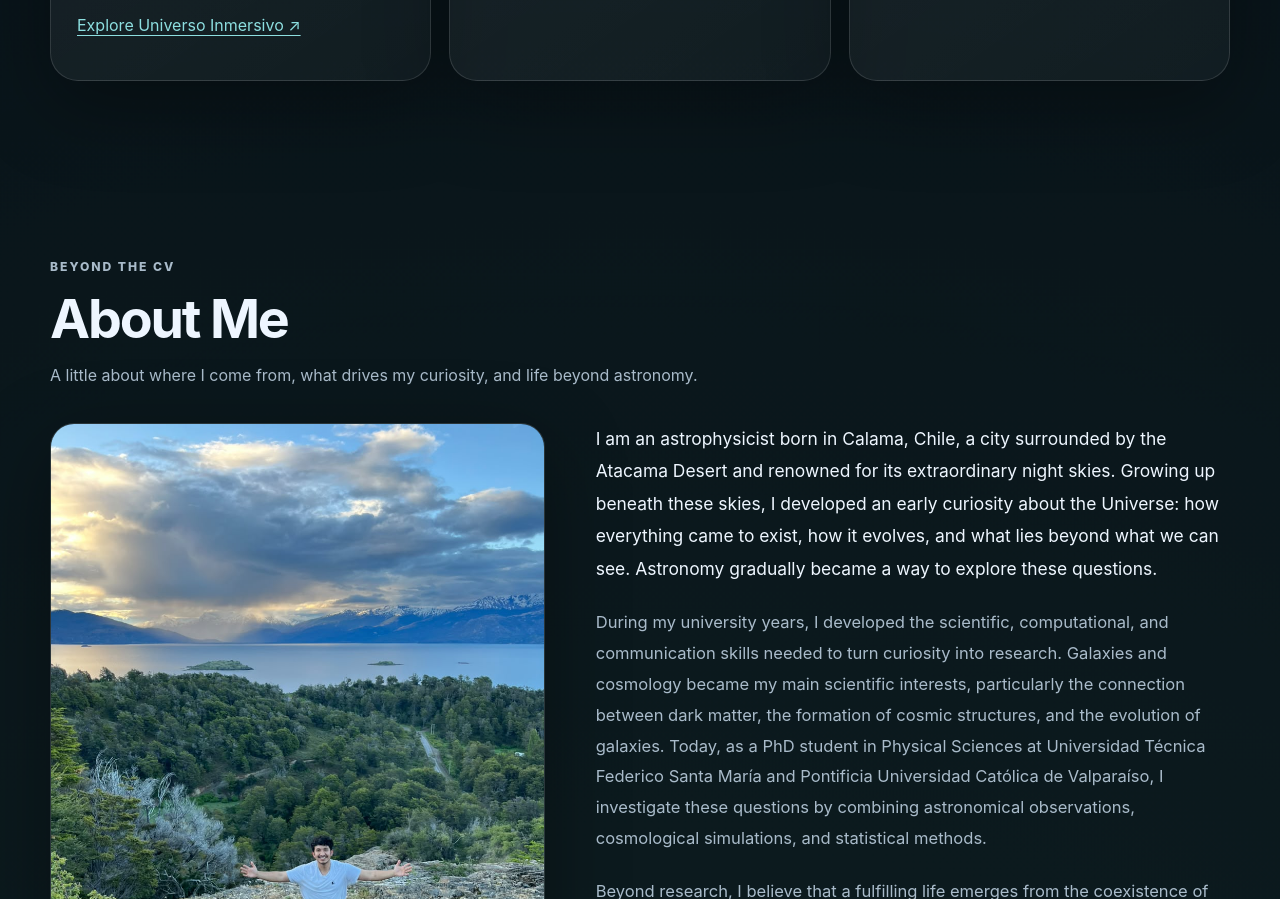
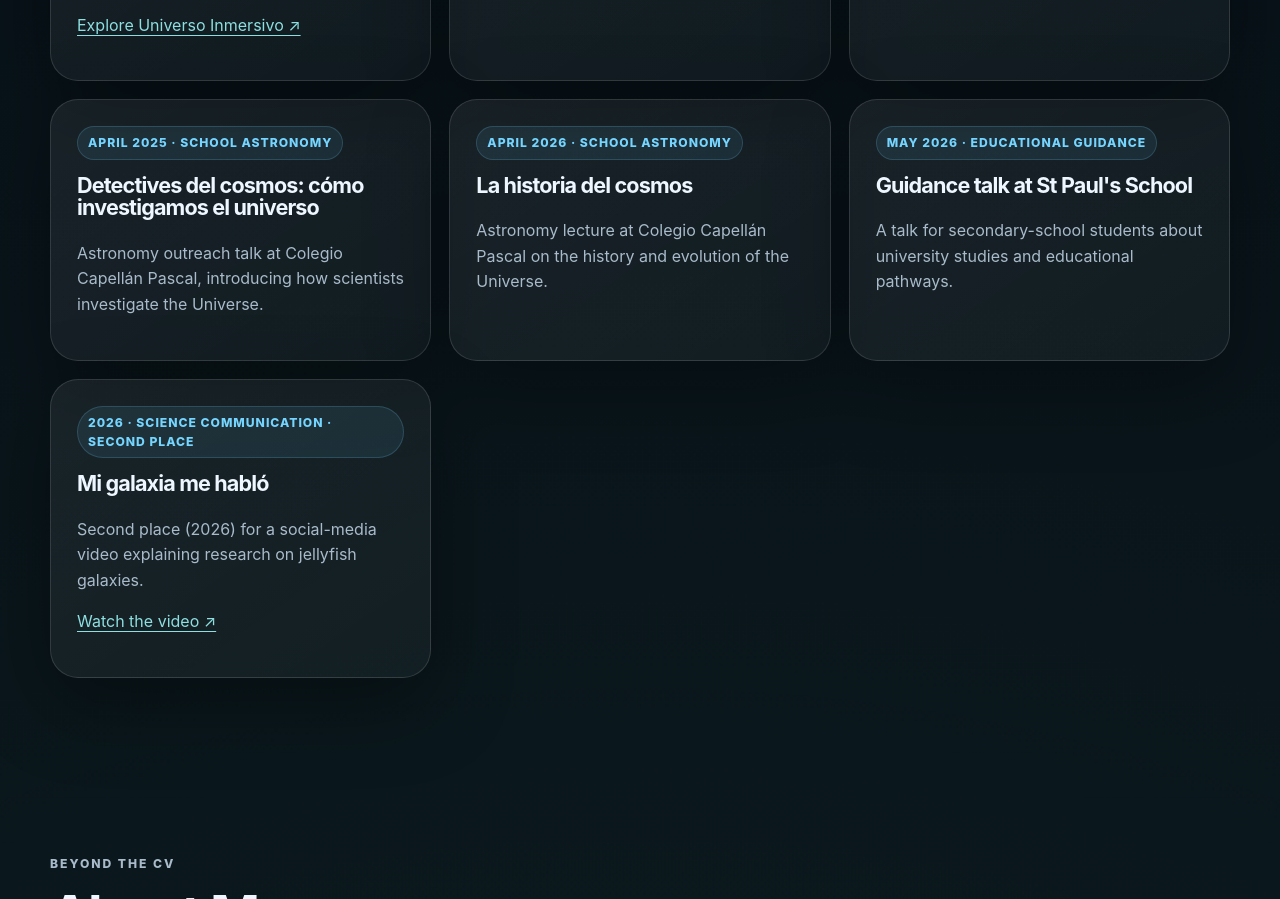
Before and after one commit to ignacioquirozc/ignacioquirozc.github.io, a plain HTML site: page index.html in a window 1280 px wide. Shown: the part 5776-6675 px from the top of the page. Drawn offline with Linux system fonts and the light colour scheme; animation ran at ten frames a second.

Commit message:
Add files via upload

```diff
--- a/index.html
+++ b/index.html
@@ -215,6 +215,27 @@
 <h3>Trazando el impacto del medio intra-cúmulo en galaxias Jellyfish con ayuda de Ciencia Ciudadana</h3>
 <p><span data-i18n="t111">Spanish-language scientific outreach talk about the intracluster environment and citizen-science classification of jellyfish galaxies.</span></p>
 </article>
+<article class="research-card reveal">
+<span class="tag"><span data-i18n="school_pascal_2025_tag">April 2025 · School astronomy</span></span>
+<h3>Detectives del cosmos: cómo investigamos el universo</h3>
+<p><span data-i18n="school_pascal_2025_desc">Astronomy outreach talk at Colegio Capellán Pascal, introducing how scientists investigate the Universe.</span></p>
+</article>
+<article class="research-card reveal">
+<span class="tag"><span data-i18n="school_pascal_2026_tag">April 2026 · School astronomy</span></span>
+<h3>La historia del cosmos</h3>
+<p><span data-i18n="school_pascal_2026_desc">Astronomy lecture at Colegio Capellán Pascal on the history and evolution of the Universe.</span></p>
+</article>
+<article class="research-card reveal">
+<span class="tag"><span data-i18n="school_stpauls_tag">May 2026 · Educational guidance</span></span>
+<h3><span data-i18n="school_stpauls_title">Guidance talk at St Paul's School</span></h3>
+<p><span data-i18n="school_stpauls_desc">A talk for secondary-school students about university studies and educational pathways.</span></p>
+</article>
+<article class="research-card reveal">
+<span class="tag"><span data-i18n="video_award_tag">2026 · Science communication · Second place</span></span>
+<h3>Mi galaxia me habló</h3>
+<p><span data-i18n="video_award_desc">Second place (2026) for a social-media video explaining research on jellyfish galaxies.</span></p>
+<p><a class="inline-link" href="https://www.instagram.com/reel/DZuyDf0ROZ7/" rel="noopener noreferrer" target="_blank"><span data-i18n="video_award_link">Watch the video ↗</span></a></p>
+</article>
 </div>
 </section>
 <section class="section about-section" id="about">
@@ -292,6 +313,6 @@
 <p>© <span id="year"></span> <span data-i18n="t157">Ignacio Quiroz. Built as a static academic portfolio.</span></p>
 <a href="#top"><span data-i18n="t158">Back to top ↑</span></a>
 </footer>
-<script src="translations.js?v=7"></script><script src="script.js?v=7"></script>
+<script src="translations.js?v=8"></script><script src="script.js?v=8"></script>
 </body>
 </html>
--- a/translations.js
+++ b/translations.js
@@ -1,6 +1,16 @@
 // v7.0 — Offline-ready bilingual translations. Official titles and names remain unchanged.
 window.siteTranslations = {
   "en": {
+    "school_pascal_2025_tag": "April 2025 · School astronomy",
+    "school_pascal_2025_desc": "Astronomy outreach talk at Colegio Capellán Pascal, introducing how scientists investigate the Universe.",
+    "school_pascal_2026_tag": "April 2026 · School astronomy",
+    "school_pascal_2026_desc": "Astronomy lecture at Colegio Capellán Pascal on the history and evolution of the Universe.",
+    "school_stpauls_tag": "May 2026 · Educational guidance",
+    "school_stpauls_title": "Guidance talk at St Paul's School",
+    "school_stpauls_desc": "A talk for secondary-school students about university studies and educational pathways.",
+    "video_award_tag": "2026 · Science communication · Second place",
+    "video_award_desc": "Second place (2026) for a social-media video explaining research on jellyfish galaxies.",
+    "video_award_link": "Watch the video ↗",
     "t004": "Research",
     "t005": "Projects",
     "t006": "Publications",
@@ -118,6 +128,16 @@ window.siteTranslations = {
     "og_description": "Research portfolio: jellyfish galaxies, galaxy clusters, halo spin, spin–orbit coherence, and data analysis."
   },
   "es": {
+    "school_pascal_2025_tag": "Abril 2025 · Astronomía escolar",
+    "school_pascal_2025_desc": "Charla de divulgación en el Colegio Capellán Pascal sobre cómo investigamos el Universo.",
+    "school_pascal_2026_tag": "Abril 2026 · Astronomía escolar",
+    "school_pascal_2026_desc": "Charla en el Colegio Capellán Pascal sobre la historia y evolución del Universo.",
+    "school_stpauls_tag": "Mayo 2026 · Orientación educativa",
+    "school_stpauls_title": "Charla de orientación en St Paul's School",
+    "school_stpauls_desc": "Charla de orientación para estudiantes de enseñanza media sobre estudios universitarios y trayectorias formativas.",
+    "video_award_tag": "2026 · Divulgación científica · Segundo lugar",
+    "video_award_desc": "Segundo lugar en 2026 en «Mi galaxia me habló», con un video para redes sociales explicando investigación sobre galaxias medusa.",
+    "video_award_link": "Ver el video ↗",
     "t004": "Investigación",
     "t005": "Proyectos",
     "t006": "Publicaciones",
```
Also changed, not shown: 2 other files.
